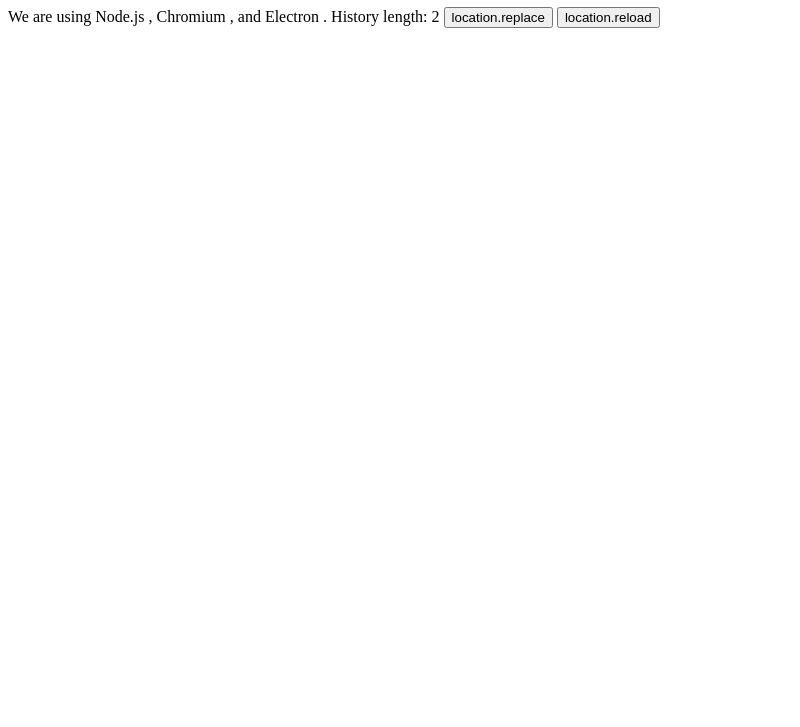
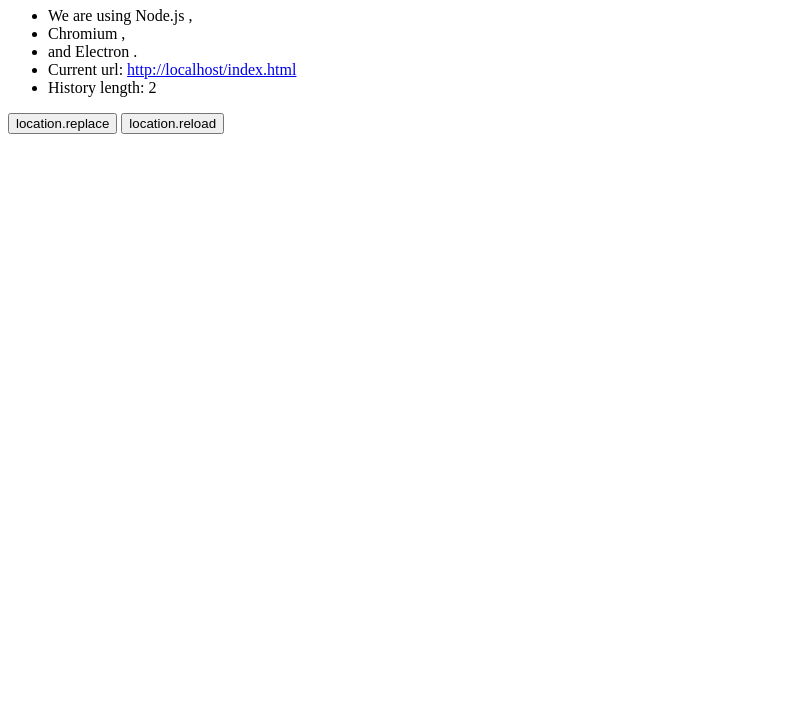
Before and after one commit to richbern/reload-issue, an Electron app: page index.html in a window 800 px wide. Shown: the part 73-800 px from the top of the page. Drawn offline with Linux system fonts and the light colour scheme.

Commit message:
Update page to show issue

```diff
--- a/index.html
+++ b/index.html
@@ -9,10 +9,13 @@
   </head>
   <body>
     <h1>Hello World!</h1>
-    We are using Node.js <span id="node-version"></span>,
-    Chromium <span id="chrome-version"></span>,
-    and Electron <span id="electron-version"></span>.
-    History length: <span id="histLen"></span>
+    <ul>
+    <li>We are using Node.js <span id="node-version"></span>,</li>
+    <li>Chromium <span id="chrome-version"></span>,</li>
+    <li>and Electron <span id="electron-version"></span>.</li>
+    <li>Current url: <a id="curUrl"></a></li>
+    <li>History length: <span id="histLen"></span></li>
+  </ul>
     <button type="button" data-fn="replace">location.replace</button>
     <button type="button" data-fn="reload">location.reload</button>
     <!-- You can also require other files to run in this process -->
--- a/main.js
+++ b/main.js
@@ -13,7 +13,8 @@
   })
 
   // and load the index.html of the app.
-  mainWindow.loadFile('index.html')
+  //mainWindow.loadFile('index.html')
+  mainWindow.loadURL("https://raw.githack.com/richbern/reload-issue/master/index.html");
 
   // Open the DevTools.
   // mainWindow.webContents.openDevTools()
--- a/renderer.js
+++ b/renderer.js
@@ -12,9 +12,12 @@
       b.addEventListener("click", () => {
         const fnName = b.getAttribute("data-fn");
         if(fnName){
-          window.location[fnName](".");
+          window.location[fnName](location.href);
         }
       }, false);
     }
     document.getElementById("histLen").textContent = history.length;
+    const curUrl = document.getElementById("curUrl");
+    curUrl.textContent = curUrl.href=location.href;
+
   })();
```
